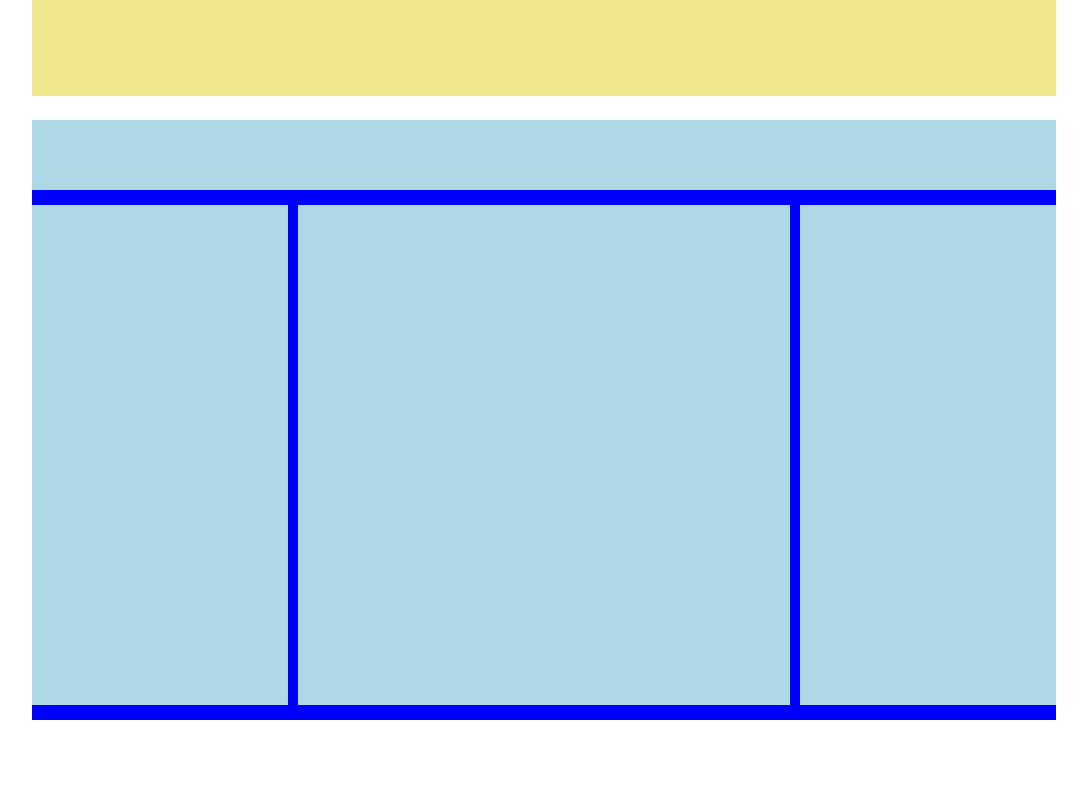
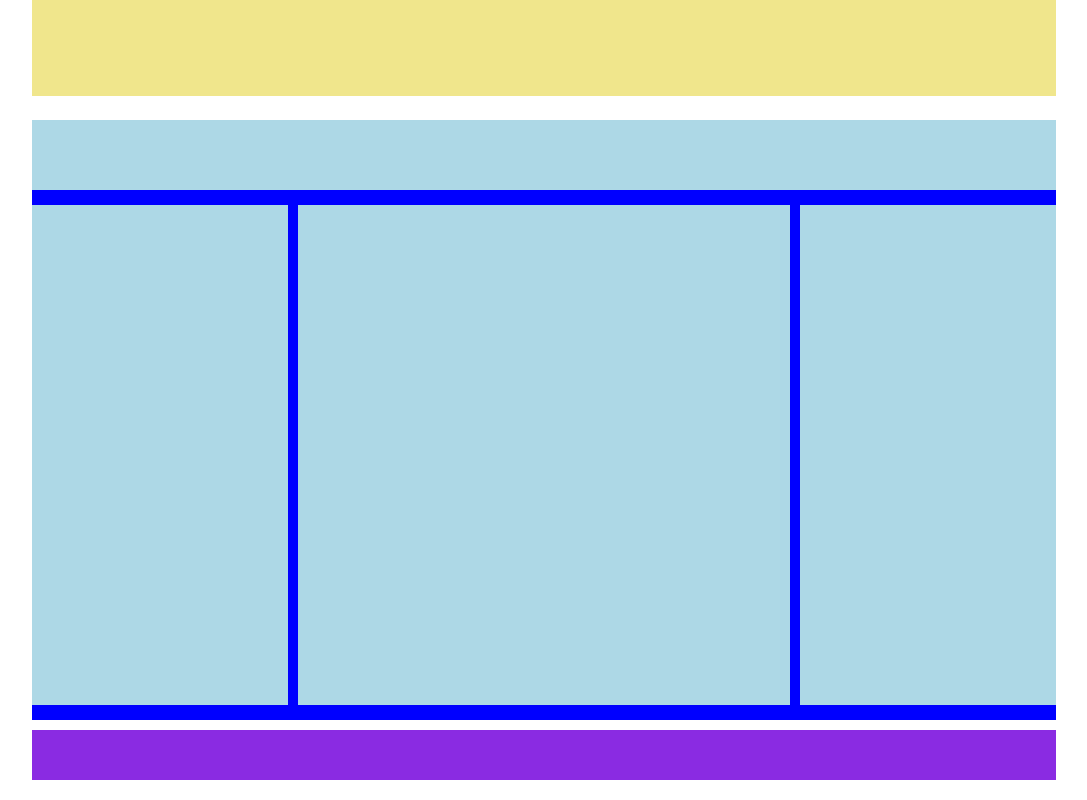
Before and after one commit to C-Bertotti/htmlcss-struttura-wp, a plain HTML site: page index.html in a window 1280 px wide. Shown: the part 680-1480 px from the top of the page, without its empty margins (96-1183 px from the left). Before the commit the page ends 1400 px from the top, so only its background shows below. Drawn offline with Linux system fonts and the light colour scheme.

Commit message:
Completed

```diff
--- a/css/style.css
+++ b/css/style.css
@@ -7,7 +7,7 @@
 
 .clearfix::after {
   content: "";
-  display: flex;
+  display: block;
   clear: both;
 }
 /* /general */
@@ -62,3 +62,11 @@ section .row {
   background-color: lightblue;
   height: 500px;
 }
+/* /section */
+
+/*footer */
+footer {
+  height: 50px;
+  background-color: blueviolet;
+  margin: 10px 0 20px;
+}
```
